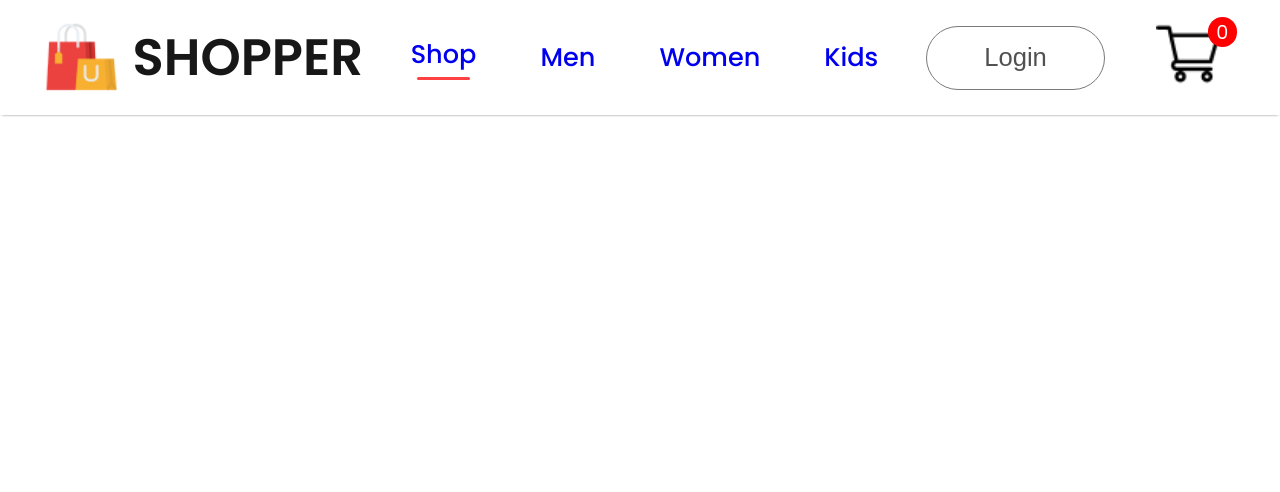
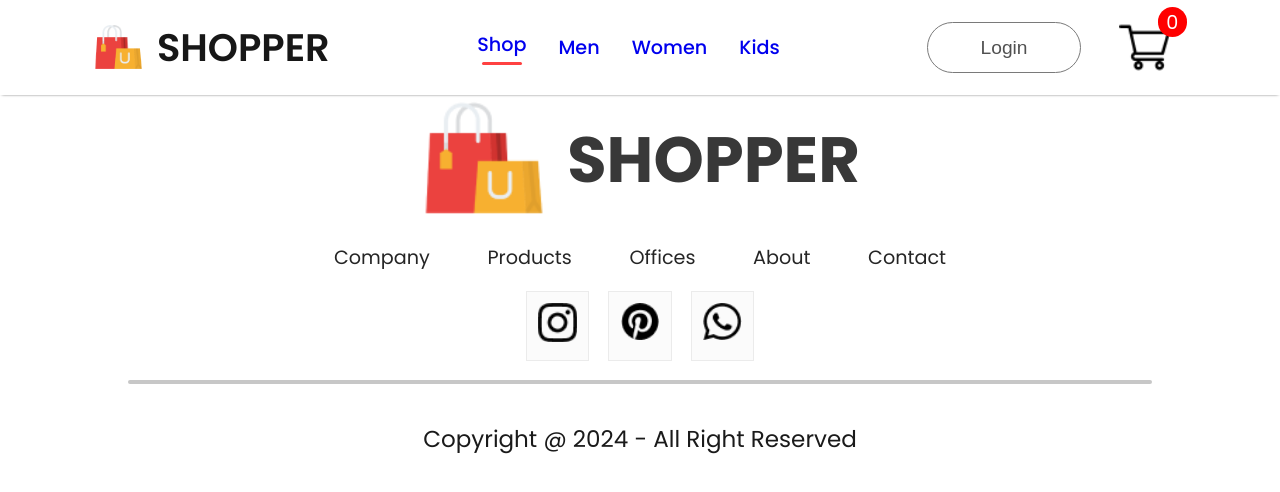
Before and after one commit to 75tyle/frontend, a React (Create React App) app: page /login in a window 1280 px wide. Shown: the top 492 px of the page. Built offline with nearby package versions, Linux system fonts and the light colour scheme.

Commit message:
added banner

```diff
--- a/src/App.js
+++ b/src/App.js
@@ -7,6 +7,11 @@
 import Product from './Pages/Product';
 import Cart from './Pages/Cart';
 import LoginSignup from './Pages/LoginSignup';
+import Footer from './Components/Footer/Footer';
+import men_banner from './Components/Assets/banner_mens.png'
+import women_banner from './Components/Assets/banner_women.png'
+import kid_banner from './Components/Assets/banner_kids.png'
+
 
 function App() {
   return (
@@ -15,15 +20,16 @@
       <Navbar />
       <Routes>
         <Route path='/' element={<Shop/>}/>
-        <Route path='/mens' element={<ShopCategory category="men"/>}/>
-        <Route path='/womens' element={<ShopCategory category="women"/>}/>
-        <Route path='/kids' element={<ShopCategory category="kid"/>}/>
+        <Route path='/mens' element={<ShopCategory banner={men_banner} category="men"/>}/>
+        <Route path='/womens' element={<ShopCategory banner={women_banner} category="women"/>}/>
+        <Route path='/kids' element={<ShopCategory banner={kid_banner} category="kid"/>}/>
         <Route path='/product' element={<Product/>}>
           <Route path=':productId' element={<Product/>}/>
         </Route>
         <Route path='/cart' element={<Cart/>}/>
         <Route path='/login' element={<LoginSignup/>}/>
       </Routes>
+      <Footer />
       </BrowserRouter>
     </div>
   );
--- /dev/null
+++ b/src/Components/Footer/Footer.css
@@ -0,0 +1,71 @@
+.footer{
+    display: flex;
+    flex-direction: column;
+    justify-content: center;
+    align-items: center;
+    gap: 1.5vw;
+}
+
+.footer-logo{
+    display: flex;
+    align-items: center;
+    gap: 1.5vw;
+}
+
+.footer-logo{
+    color: #383838;
+    font-size: 5vw;
+    font-weight: 700;
+}
+
+.footer-logo img{
+    width: 10vw;
+}
+
+.footer-links{
+    display: flex;
+    list-style: none;
+    padding: 0px;
+    gap: 4.5vw;
+    color: #252525;
+    font-size: 1.5vw;
+}
+
+.footer-links li{
+    cursor: pointer;
+}
+
+.footer-social-icon{
+    display: flex;
+    gap: 1.5vw;
+}
+
+.footer-icons-container{
+    padding: 0.9vw;
+    padding-bottom: 0.5;
+    background: #fbfbfb;
+    border: 1px solid #ebebeb;
+}
+
+.footer-icons-container img{
+    width: 3vw;
+}
+
+.footer-copyright{
+    display: flex;
+    flex-direction: column;
+    align-items: center;
+    gap: 3vw;
+    width: 100%;
+    margin-bottom: 3vw;
+    color: #1a1a1a;
+    font-size: 1.8vw;
+}
+
+.footer-copyright hr{
+    width: 80%;
+    border: none;
+    border-radius: 0.9vw;
+    height: 0.26vw;
+    background: #c7c7c7;
+}
--- /dev/null
+++ b/src/Components/Footer/Footer.jsx
@@ -0,0 +1,41 @@
+import React from 'react'
+import './Footer.css'
+import footer_logo from '../Assets/logo_big.png'
+import instagram_icon from '../Assets/instagram_icon.png'
+import pintester_icon from '../Assets/pintester_icon.png'
+import whatsapp_icon from '../Assets/whatsapp_icon.png'
+
+const Footer = () => {
+  return (
+    <div className='footer'>
+      <div className="footer-logo">
+        <img src={footer_logo} alt="" />
+        <p>SHOPPER</p>
+      </div>
+      <ul className='footer-links'>
+        <li>Company</li>
+        <li>Products</li>
+        <li>Offices</li>
+        <li>About</li>
+        <li>Contact</li>
+      </ul>
+      <div className="footer-social-icon">
+        <div className="footer-icons-container">
+            <img src={instagram_icon} alt="" />
+        </div>
+        <div className="footer-icons-container">
+            <img src={pintester_icon} alt="" />
+        </div>
+        <div className="footer-icons-container">
+            <img src={whatsapp_icon} alt="" />
+        </div>
+      </div>
+      <div className="footer-copyright">
+        <hr />
+        <p>Copyright @ 2024 - All Right Reserved</p>
+      </div>
+    </div>
+  )
+}
+
+export default Footer
--- a/src/Components/Navbar/Navbar.css
+++ b/src/Components/Navbar/Navbar.css
@@ -11,11 +11,11 @@
     gap: 1vw;
 }
 .nav-logo img{
-    width: 6vw;
+    width: 4vw;
 }
 .nav-logo p{
     color: #171717;
-    font-size: 4vw;
+    font-size: 3vw;
     font-weight: 600;
 }
 
@@ -24,9 +24,9 @@
     display: flex;
     align-items: center;
     list-style: none;
-    gap: 5vw;
+    gap: 2.5vw;
     color: #626262;
-    font-size: 2vw;
+    font-size: 1.5vw;
     font-weight: 500;
 }
 
@@ -50,17 +50,21 @@
 .nav-login-cart{
     display: flex;
     align-items: center;
-    gap: 4vw;
+    gap: 3vw;
+}
+
+.nav-login-cart a{
+    display: contents;
 }
 
 .nav-login-cart button{
-    width: 14vw;
-    height: 5vw;
+    width: 12vw;
+    height: 4vw;
     outline: none;
     border: 1px solid #7a7a7a;
     border-radius: 75px;
     color: #515151;
-    font-size: 2vw;
+    font-size: 1.5vw;
     font-weight: 500;
     background: white;
     cursor: pointer;
@@ -70,7 +74,7 @@
     background: #f3f3f3;
 }
 .nav-login-cart img{
-    width: 5vw;
+    width: 4vw;
 }
 .nav-cart-count{
     width: 2.3vw;
@@ -79,7 +83,7 @@
     justify-content: center;
     align-items: center;
     margin-top: -4vw;
-    margin-left: -5vw;
+    margin-left: -4vw;
     border-radius: 50px;
     font-size: 1.5vw;
     background: red;
--- a/src/Components/NewsLetter/NewsLetter.css
+++ b/src/Components/NewsLetter/NewsLetter.css
@@ -10,14 +10,14 @@
     margin-bottom: 13vw; */
 
     width: 65%;
-    height: 60vw;
+    height: 40vw;
     display: flex;
     flex-direction: column;
     align-items: center;
     justify-content: center;
     margin: auto;
     padding: 0px 14vw;
-    margin-bottom: 15vw;
+    margin-bottom: 5vw;
     background: linear-gradient(180deg, #fde1ff, #e1ffea22 60%);
     gap: 3vw;
 }
--- /dev/null
+++ b/src/Context/ShopContext.jsx
@@ -0,0 +1,19 @@
+import React, { createContext } from "react";
+
+import all_product from '../Components/Assets/all_product';
+
+export const ShopContext = createContext(null);
+
+const ShopContextProvider = (props) => {
+
+    const contextValue = {all_product};
+
+    return (
+        <ShopContext.Provider value={contextValue}>
+            {props.children}
+        </ShopContext.Provider>
+    )
+}
+
+
+export default ShopContextProvider;
--- a/src/Pages/ShopCategory.jsx
+++ b/src/Pages/ShopCategory.jsx
@@ -1,9 +1,13 @@
-import React from 'react'
+import React, { useContext } from 'react'
+import './CSS/ShopCategory.css'
+import { ShopContext } from '../Context/ShopContext'
 
-const ShopCategory = () => {
+const ShopCategory = (props) => {
+  const all_product = useContext(ShopContext);
+
   return (
-    <div>
-
+    <div className='shop-category'>
+      <img src={props.banner} alt="" />
     </div>
   )
 }
--- a/src/index.js
+++ b/src/index.js
@@ -3,12 +3,13 @@
 import './index.css';
 import App from './App';
 import reportWebVitals from './reportWebVitals';
+import ShopContextProvider from './Context/ShopContext';
 
 const root = ReactDOM.createRoot(document.getElementById('root'));
 root.render(
-  <React.StrictMode>
-    <App />
-  </React.StrictMode>
+    <ShopContextProvider>
+      <App />
+    </ShopContextProvider>
 );
 
 // If you want to start measuring performance in your app, pass a function
```
Also changed, not shown: src/Pages/CSS/ShopCategory.css (added).
